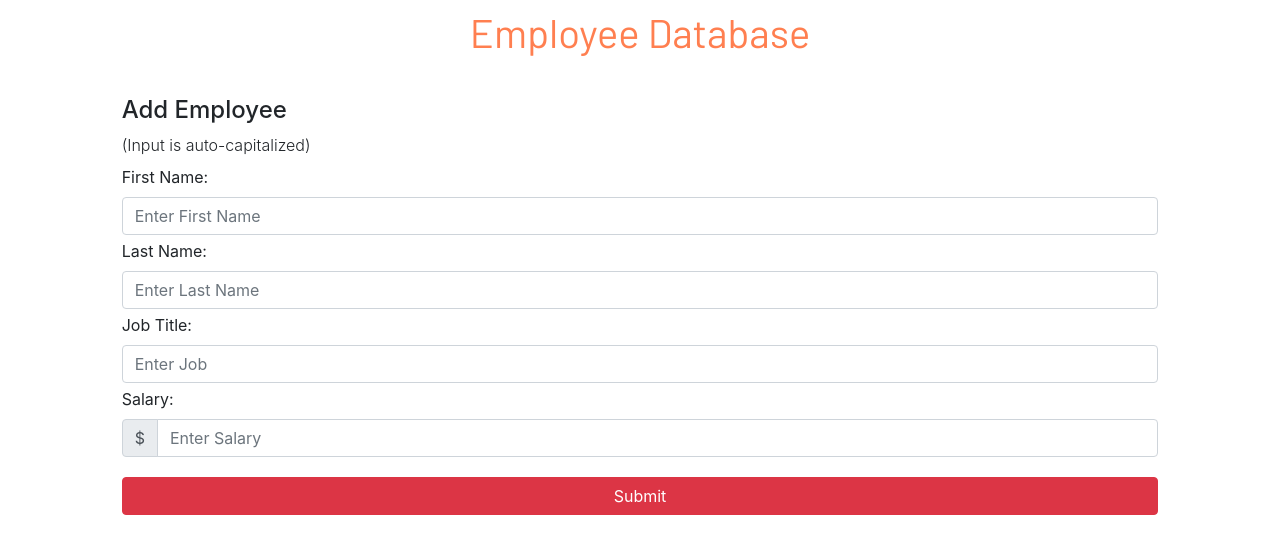
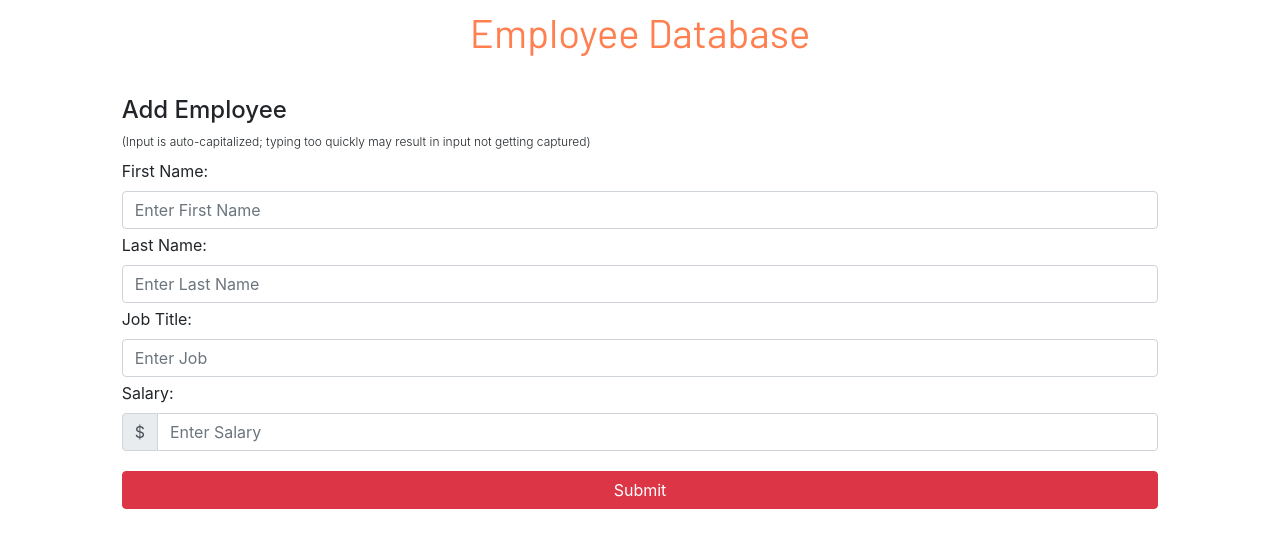
Before and after one commit to plosslaw/crudemernstack, a React (Create React App) app in the folder client/: page / in a window 1280 px wide. Shown: the top 554 px of the page. Built offline with nearby package versions, Linux system fonts and the light colour scheme; no server answers.

Commit message:
added warning for typing too quickly

```diff
--- a/client/src/components/Form.js
+++ b/client/src/components/Form.js
@@ -8,7 +8,7 @@ const Form = (props)=>{
         return (
         <form className="mt-4" onSubmit={props.handler}>
                 <h4>{props.isEditForm ? "Edit Employee" : "Add Employee"}</h4>
-                <div className="font-weight-light mb-2">(Input is auto-capitalized)</div>
+                <div className="font-weight-light mb-2" style={{fontSize:"1.5vmin"}}>(Input is auto-capitalized; typing too quickly may result in input not getting captured)</div>
                 <div className="form-group">
                 <Input name="firstName"
                         placeholder="Enter First Name"
```
